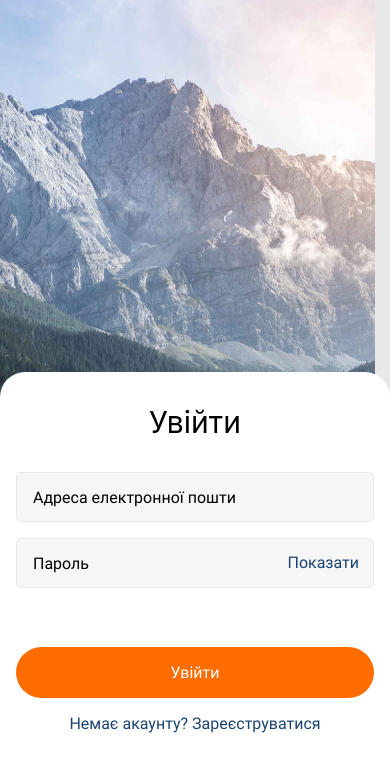
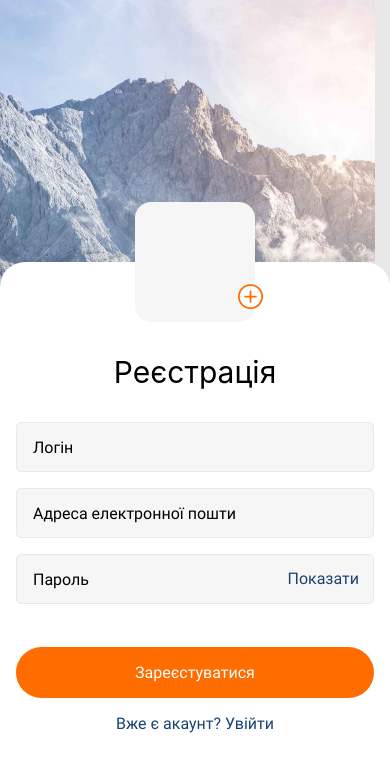
Before and after one commit to Kateryna18/react-native-hw-01, a React Native app: screen / in a window 390 px wide. Shown: the top 772 px of the page. Built offline with nearby package versions, Linux system fonts and the light colour scheme.

Commit message:
done task 3 ios

```diff
--- a/App.js
+++ b/App.js
@@ -1,20 +1,10 @@
 import React, { useState } from "react";
-import { StatusBar } from "expo-status-bar";
-import {
-  StyleSheet,
-  View,
-  TouchableWithoutFeedback,
-  KeyboardAvoidingView,
-  Keyboard,
-  ImageBackground,
-} from "react-native";
 import * as Font from "expo-font";
 import AppLoading from "expo-app-loading";
 import RegistrationScreen from "./Screens/RegistrationScreen";
 import LoginScreen from "./Screens/LoginScreen";
 import RobotoRegular from "./assets/fonts/Roboto-Regular.ttf";
 import RobotoMedium from "./assets/fonts/Roboto-Medium.ttf";
-import bckImage from "./assets/photo-bg.png";
 
 const fonts = async () => {
   await Font.loadAsync({
@@ -36,32 +26,10 @@ export default function App() {
     );
   }
 
-  const keyBoardHide = () => {
-    Keyboard.dismiss();
-  };
-
   return (
-    <TouchableWithoutFeedback onPress={keyBoardHide} >
-      <View style={styles.mainContainer}>
-      <ImageBackground style={styles.backgroundImg} source={bckImage}>
-        <StatusBar style="auto" />
-          {/* <RegistrationScreen /> */}
-          <LoginScreen />
-      </ImageBackground>
-      </View>
-    </TouchableWithoutFeedback>
+    <>
+    <RegistrationScreen/>
+  {/* // <LoginScreen/> */}
+  </>
   );
 }
-
-const styles = StyleSheet.create({
-  mainContainer: {
-    flex: 1,
-    backgroundColor: "#E8E8E8",
-  },
-  backgroundImg: {
-    flex: 1,
-    justifyContent: "flex-end",
-    resizeMode: "cover",
-    backgroundColor: "#E8E8E8",
-  },
-});
--- a/Screens/LoginScreen.jsx
+++ b/Screens/LoginScreen.jsx
@@ -1,5 +1,5 @@
 import React, { useState } from "react";
-
+import { StatusBar } from "expo-status-bar";
 import {
   Platform,
   StyleSheet,
@@ -10,23 +10,26 @@ import {
   Text,
   TouchableWithoutFeedback,
   Keyboard,
+  ImageBackground,
+  Alert,
 } from "react-native";
+import bckImage from "../assets/photo-bg.png";
 
 export default function LoginScreen() {
-  const [isFocusInput, setIsFocusInput] = useState(false);
   const [email, setEmail] = useState("");
   const [password, setPassword] = useState("");
   const [isFocused, setIsFocused] = useState({
     email: false,
     password: false,
   });
+  const [isShowPassword, setShowPassword] = useState(true)
+
 
   const keyBoardHide = () => {
     setIsFocused({
       email: false,
       password: false,
     });
-    setIsFocusInput(false);
     Keyboard.dismiss();
   };
 
@@ -34,14 +37,20 @@ export default function LoginScreen() {
     setIsFocused({
       [textInput]: true,
     });
-    setIsFocusInput(true);
   };
+
 
   const handleSubmit = () => {
     const registerData = {
       email,
       password,
     };
+
+    if (!email || !password) {
+      Alert.alert("Error", "Всі поля мають бути обов'язково заповнені")
+      return
+    }
+
     console.log(registerData);
     clearRegisterForm();
   };
@@ -52,7 +61,10 @@ export default function LoginScreen() {
   };
 
   return (
-    <>
+    <TouchableWithoutFeedback onPress={keyBoardHide}>
+      <View style={styles.mainContainer}>
+        <ImageBackground style={styles.backgroundImg} source={bckImage}>
+          <StatusBar style="auto" />
           <KeyboardAvoidingView
             behavior={Platform.OS === "ios" ? "padding" : "height"}
             style={styles.loginBox}
@@ -69,6 +81,8 @@ export default function LoginScreen() {
                     backgroundColor: "#FFFFFF",
                   },
                 ]}
+                selectionColor={"#FF6C00"}
+                enterKeyHint={'next'}
                 placeholder="Адреса електронної пошти"
                 keyboardType="email-address"
                 onFocus={() => {
@@ -88,9 +102,11 @@ export default function LoginScreen() {
                       backgroundColor: "#FFFFFF",
                     },
                   ]}
+                  selectionColor={"#FF6C00"}
+                  enterKeyHint={'next'}
                   placeholder="Пароль"
                   keyboardType="default"
-              secureTextEntry={true}
+                  secureTextEntry={isShowPassword}
                   onFocus={() => {
                     handleInputFocus("password");
                   }}
@@ -101,6 +117,7 @@ export default function LoginScreen() {
                 <TouchableOpacity
                   style={styles.loginInputButton}
                   activeOpacity={0.8}
+                  onPress={() => setShowPassword(!isShowPassword)}
                 >
                   <Text style={styles.loginInputText}>Показати</Text>
                 </TouchableOpacity>
@@ -124,15 +141,21 @@ export default function LoginScreen() {
             </TouchableOpacity>
             <Text style={styles.loginLink}>Немає акаунту? Зареєструватися</Text>
           </View>
-    </>
+        </ImageBackground>
+      </View>
+    </TouchableWithoutFeedback>
   );
 }
 
 const styles = StyleSheet.create({
+  mainContainer: {
+    flex: 1,
+  },
   backgroundImg: {
     flex: 1,
     justifyContent: "flex-end",
     resizeMode: "cover",
+    backgroundColor: "#E8E8E8",
   },
   loginBox: {
     paddingTop: 32,
--- a/Screens/RegistrationScreen.jsx
+++ b/Screens/RegistrationScreen.jsx
@@ -12,6 +12,7 @@ import {
   Image,
   TouchableWithoutFeedback,
   Keyboard,
+  Alert,
 } from "react-native";
 import { AntDesign } from "@expo/vector-icons";
 import bckImage from "../assets/photo-bg.png";
@@ -25,6 +26,7 @@ export default function RegistrationScreen() {
     email: false,
     password: false,
   });
+  const [isShowPassword, setShowPassword] = useState(true)
 
   const keyBoardHide = () => {
     setIsFocused({
@@ -48,9 +50,14 @@ export default function RegistrationScreen() {
       email,
       password,
     }
+
+    if (!email || !password || !login) {
+      Alert.alert("Error", "Всі поля мають бути обов'язково заповнені")
+      return
+    }
+
     console.log(registerData)
     clearRegisterForm()
-
   }
 
   const clearRegisterForm = () => {
@@ -61,6 +68,7 @@ export default function RegistrationScreen() {
 
   return (
     <TouchableWithoutFeedback onPress={keyBoardHide}>
+      <View style={styles.mainContainer}>
       <ImageBackground style={styles.backgroundImg} source={bckImage}>
         <StatusBar style="auto" />
         <KeyboardAvoidingView
@@ -91,6 +99,8 @@ export default function RegistrationScreen() {
                 [styles.registerFormInput, styles.registerLoginInput,
                   isFocused.login && { borderColor: "#FF6C00", backgroundColor: "#FFFFFF"}]
               }
+              selectionColor={"#FF6C00"}
+              enterKeyHint={'next'}
               placeholder="Логін"
               keyboardType="default"
               onFocus={() => {
@@ -105,6 +115,8 @@ export default function RegistrationScreen() {
                 [styles.registerFormInput, styles.registerEmailInput,
                   isFocused.email && { borderColor: "#FF6C00", backgroundColor: "#FFFFFF"}]
               }
+              selectionColor={"#FF6C00"}
+              enterKeyHint={'next'}
               placeholder="Адреса електронної пошти"
               keyboardType="email-address"
               onFocus={() => {
@@ -127,9 +139,11 @@ export default function RegistrationScreen() {
                       ]
                     : [styles.registerFormInput]
                 }
+                selectionColor={"#FF6C00"}
+                enterKeyHint={'next'}
                 placeholder="Пароль"
                 keyboardType="default"
-                secureTextEntry={true}
+                secureTextEntry={isShowPassword}
                 onFocus={() => {
                   handleInputFocus("password");
                 }}
@@ -140,21 +154,11 @@ export default function RegistrationScreen() {
               <TouchableOpacity
                 style={styles.registerInputButton}
                 activeOpacity={0.8}
+                onPress={() => setShowPassword(!isShowPassword)}
               >
                 <Text style={styles.registerInputText}>Показати</Text>
               </TouchableOpacity>
             </View>
-            {/* {!isFocusInput && (
-              <View style={{ paddingBottom: 0 }}>
-                <TouchableOpacity
-                  style={styles.registerBoxButton}
-                  activeOpacity={0.8}
-                >
-                  <Text style={styles.registerButtonText}>Зареєстуватися</Text>
-                </TouchableOpacity>
-                <Text style={styles.registerLink}>Вже є акаунт? Увійти</Text>
-              </View>
-            )} */}
           </View>
         </KeyboardAvoidingView>
         <View style={{ paddingTop: 43, paddingBottom: 0, backgroundColor: "#FFFFFF", paddingHorizontal: 16,}}>
@@ -168,15 +172,20 @@ export default function RegistrationScreen() {
               <Text style={styles.registerLink}>Вже є акаунт? Увійти</Text>
             </View>
       </ImageBackground>
+      </View>
     </TouchableWithoutFeedback>
   );
 }
 
 const styles = StyleSheet.create({
+  mainContainer: {
+    flex: 1,
+  },
   backgroundImg: {
     flex: 1,
     justifyContent: "flex-end",
     resizeMode: "cover",
+    backgroundColor: "#E8E8E8",
   },
   registerBox: {
     paddingTop: 92,
```
Lines whose indentation alone changed are shown as unchanged.
